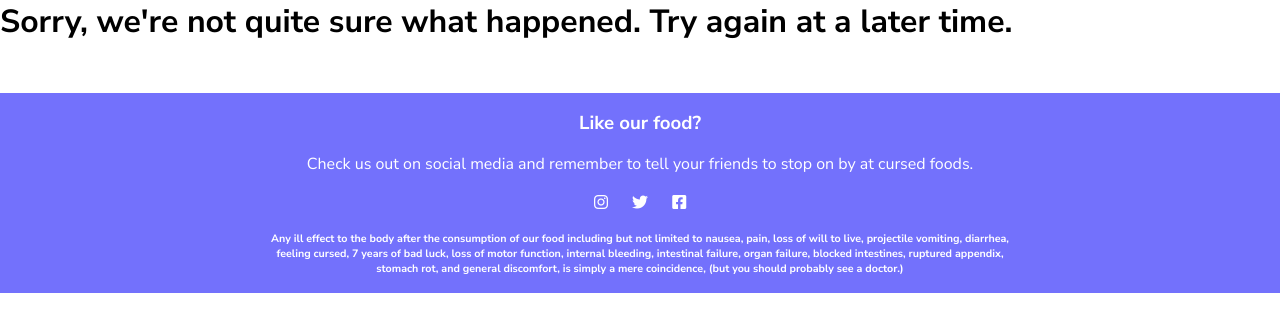
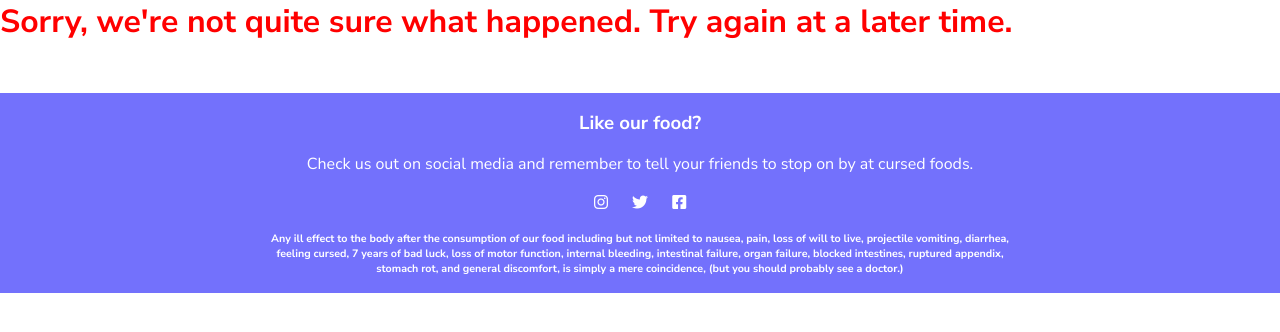
Before and after one commit to johngaynor/cursed-foods, a PHP site: page /error.php in a window 1280 px wide. Shown: the part 100-432 px from the top of the page. Run offline with PHP 8.4, Linux system fonts and the light colour scheme.

Commit message:
changed the colors on the error/success page

```diff
--- a/I210-Final/error.php
+++ b/I210-Final/error.php
@@ -10,6 +10,6 @@ if (filter_has_var(INPUT_GET, 'm')) {
     $message = "Sorry, we're not quite sure what happened. Try again at a later time.";
 }
 ?>
-<h1><?= $message ?></h1>
+<h1 style="color: red"><?= $message ?></h1>
 <?php
 include 'includes/footer.php';
--- a/I210-Final/success.php
+++ b/I210-Final/success.php
@@ -10,7 +10,7 @@ if (filter_has_var(INPUT_GET, 'm')) {
     $message = "Your action was successful. Feel free to continue using our site!";
 }
 ?>
-    <h1><?= $message ?></h1>
+    <h1 style="color: green"><?= $message ?></h1>
 <?php
 //include footer
 include 'includes/footer.php';
```
